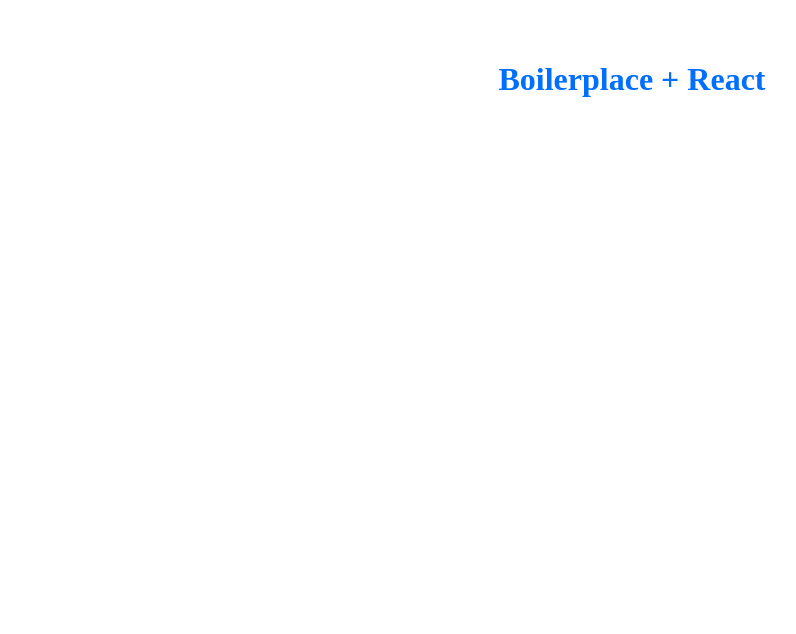
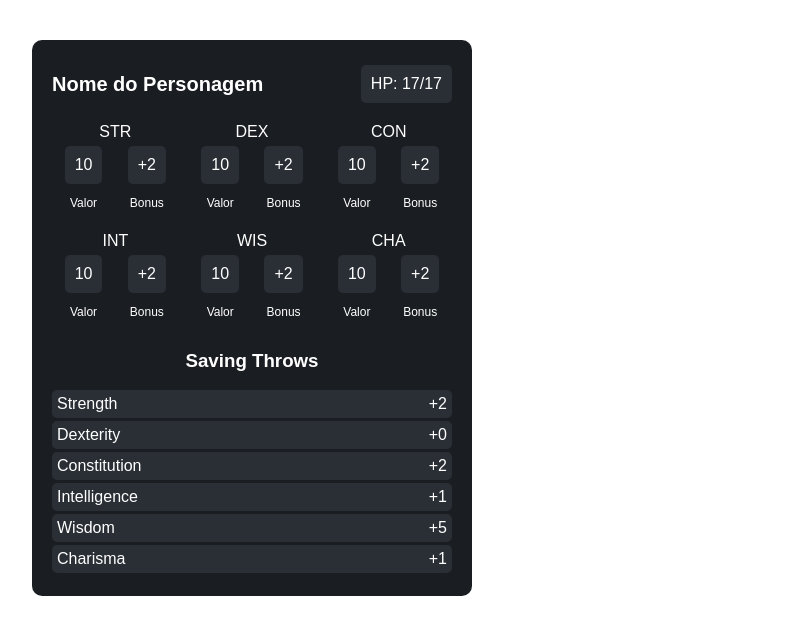
Before and after one commit to MarcioBADias/DnD24-character-bilder, a React (Vite) app: page / in a window 1280 px wide. Shown: the top 634 px of the page, without its empty margins (8-804 px from the left). Built offline with nearby package versions, Linux system fonts and the light colour scheme.

Commit message:
✅ Estrutura inicial da ficha virtual [ATRIBUTOS]

```diff
--- a/index.html
+++ b/index.html
@@ -3,7 +3,7 @@
   <head>
     <meta charset="UTF-8" />
     <meta name="viewport" content="width=device-width, initial-scale=1.0" />
-    <title>Vite-Boilerplace + React</title>
+    <title>Meus Personagens</title>
   </head>
   <body>
     <div data-js="root"></div>
--- a/src/app.jsx
+++ b/src/app.jsx
@@ -1,7 +1,9 @@
+import { CharacterSheet } from './components/CharacterSheet'
+
 const App = () => {
   return (
     <>
-      <h1>Boilerplace + React</h1>
+      <CharacterSheet />
     </>
   )
 }
--- /dev/null
+++ b/src/components/CharacterSheet/index.jsx
@@ -0,0 +1,130 @@
+import React from 'react'
+import {
+  CharacterName,
+  Container,
+  Header,
+  SavingThrow,
+  SavingThrows,
+  StatBox,
+  StatGrid,
+} from './style'
+
+const CharacterSheet = () => {
+  return (
+    <Container>
+      <Header>
+        <CharacterName>Nome do Personagem</CharacterName>
+        <StatBox>HP: 17/17</StatBox>
+      </Header>
+      <StatGrid>
+        <div>
+          STR
+          <div style={{ display: 'flex', justifyContent: 'space-around' }}>
+            <div>
+              <StatBox>10</StatBox>
+              <p style={{ fontSize: 12 }}>Valor</p>
+            </div>
+            <div>
+              <StatBox>+2</StatBox>
+              <p style={{ fontSize: 12 }}>Bonus</p>
+            </div>
+          </div>
+        </div>
+        <div>
+          DEX
+          <div style={{ display: 'flex', justifyContent: 'space-around' }}>
+            <div>
+              <StatBox>10</StatBox>
+              <p style={{ fontSize: 12 }}>Valor</p>
+            </div>
+            <div>
+              <StatBox>+2</StatBox>
+              <p style={{ fontSize: 12 }}>Bonus</p>
+            </div>
+          </div>
+        </div>
+        <div>
+          CON
+          <div style={{ display: 'flex', justifyContent: 'space-around' }}>
+            <div>
+              <StatBox>10</StatBox>
+              <p style={{ fontSize: 12 }}>Valor</p>
+            </div>
+            <div>
+              <StatBox>+2</StatBox>
+              <p style={{ fontSize: 12 }}>Bonus</p>
+            </div>
+          </div>
+        </div>{' '}
+        <div>
+          INT
+          <div style={{ display: 'flex', justifyContent: 'space-around' }}>
+            <div>
+              <StatBox>10</StatBox>
+              <p style={{ fontSize: 12 }}>Valor</p>
+            </div>
+            <div>
+              <StatBox>+2</StatBox>
+              <p style={{ fontSize: 12 }}>Bonus</p>
+            </div>
+          </div>
+        </div>{' '}
+        <div>
+          WIS
+          <div style={{ display: 'flex', justifyContent: 'space-around' }}>
+            <div>
+              <StatBox>10</StatBox>
+              <p style={{ fontSize: 12 }}>Valor</p>
+            </div>
+            <div>
+              <StatBox>+2</StatBox>
+              <p style={{ fontSize: 12 }}>Bonus</p>
+            </div>
+          </div>
+        </div>{' '}
+        <div>
+          CHA
+          <div style={{ display: 'flex', justifyContent: 'space-around' }}>
+            <div>
+              <StatBox>10</StatBox>
+              <p style={{ fontSize: 12 }}>Valor</p>
+            </div>
+            <div>
+              <StatBox>+2</StatBox>
+              <p style={{ fontSize: 12 }}>Bonus</p>
+            </div>
+          </div>
+        </div>
+      </StatGrid>
+      <SavingThrows>
+        <h3>Saving Throws</h3>
+        <SavingThrow>
+          <span>Strength</span>
+          <span>+2</span>
+        </SavingThrow>
+        <SavingThrow>
+          <span>Dexterity</span>
+          <span>+0</span>
+        </SavingThrow>
+        <SavingThrow>
+          <span>Constitution</span>
+          <span>+2</span>
+        </SavingThrow>
+        <SavingThrow>
+          <span>Intelligence</span>
+          <span>+1</span>
+        </SavingThrow>
+        <SavingThrow>
+          <span>Wisdom</span>
+          <span>+5</span>
+        </SavingThrow>
+        <SavingThrow>
+          <span>Charisma</span>
+          <span>+1</span>
+        </SavingThrow>
+      </SavingThrows>
+    </Container>
+  )
+}
+
+export { CharacterSheet }
--- /dev/null
+++ b/src/components/CharacterSheet/style.jsx
@@ -0,0 +1,49 @@
+import styled from 'styled-components'
+
+export const Container = styled.div`
+  background: #1a1d21;
+  color: white;
+  padding: 20px;
+  font-family: Arial, sans-serif;
+  max-width: 400px;
+  border-radius: 10px;
+`
+
+export const Header = styled.div`
+  display: flex;
+  align-items: center;
+  justify-content: space-between;
+`
+
+export const CharacterName = styled.h2`
+  font-size: 20px;
+  margin: 0;
+`
+
+export const StatBox = styled.div`
+  background: #2a2e35;
+  padding: 10px;
+  border-radius: 5px;
+  text-align: center;
+  margin: 5px 0;
+`
+
+export const StatGrid = styled.div`
+  display: grid;
+  grid-template-columns: repeat(3, 1fr);
+  gap: 10px;
+  margin-top: 15px;
+`
+
+export const SavingThrows = styled.div`
+  margin-top: 15px;
+`
+
+export const SavingThrow = styled.div`
+  background: #2a2e35;
+  padding: 5px;
+  border-radius: 5px;
+  display: flex;
+  justify-content: space-between;
+  margin: 3px 0;
+`
```
Also changed, not shown: package.json (+5 -5 lines), 1 other file (tests, documents, lock files or other folders).
